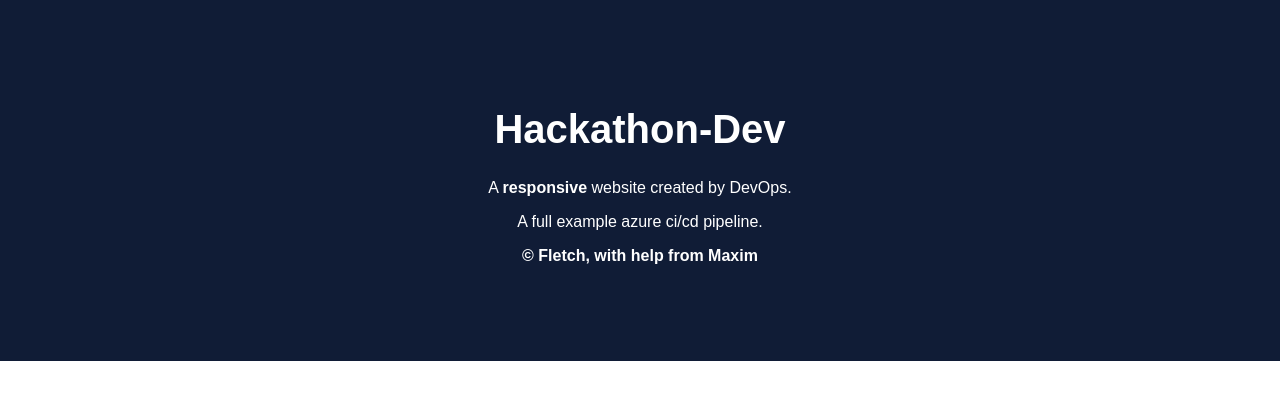
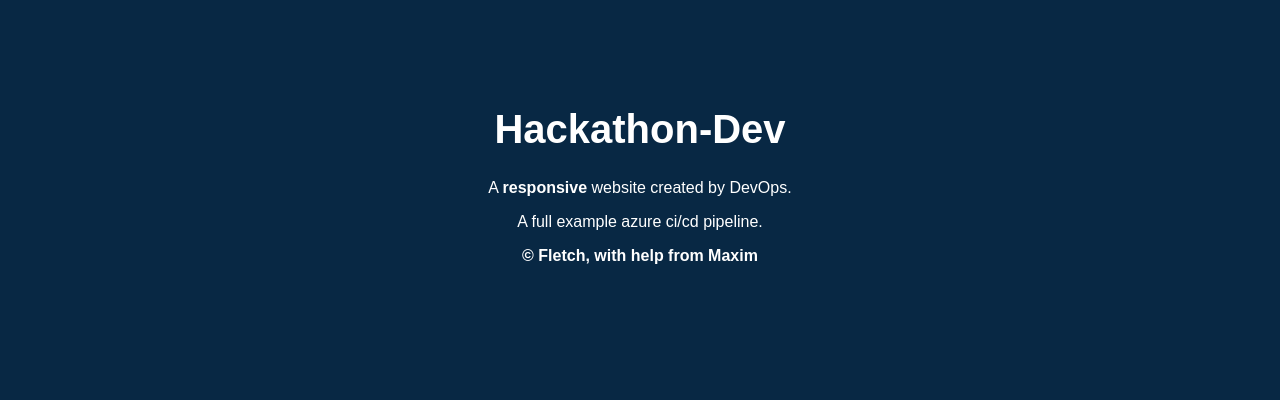
Before and after one commit to raincoven/DeliveryPipelineDemo, a plain HTML site: page index.html in a window 1280 px wide. Drawn offline with Linux system fonts and the light colour scheme.

Commit message:
Updated index.html

```diff
--- a/index.html
+++ b/index.html
@@ -13,13 +13,13 @@
 body {
   font-family: Arial, Helvetica, sans-serif;
   margin: 0;
+  background: #082844;
 }
 
 /* Header/logo Title */
 .header {
   padding: 80px;
   text-align: center;
-  background: #101c36;
   color: white;
 }
 
```
